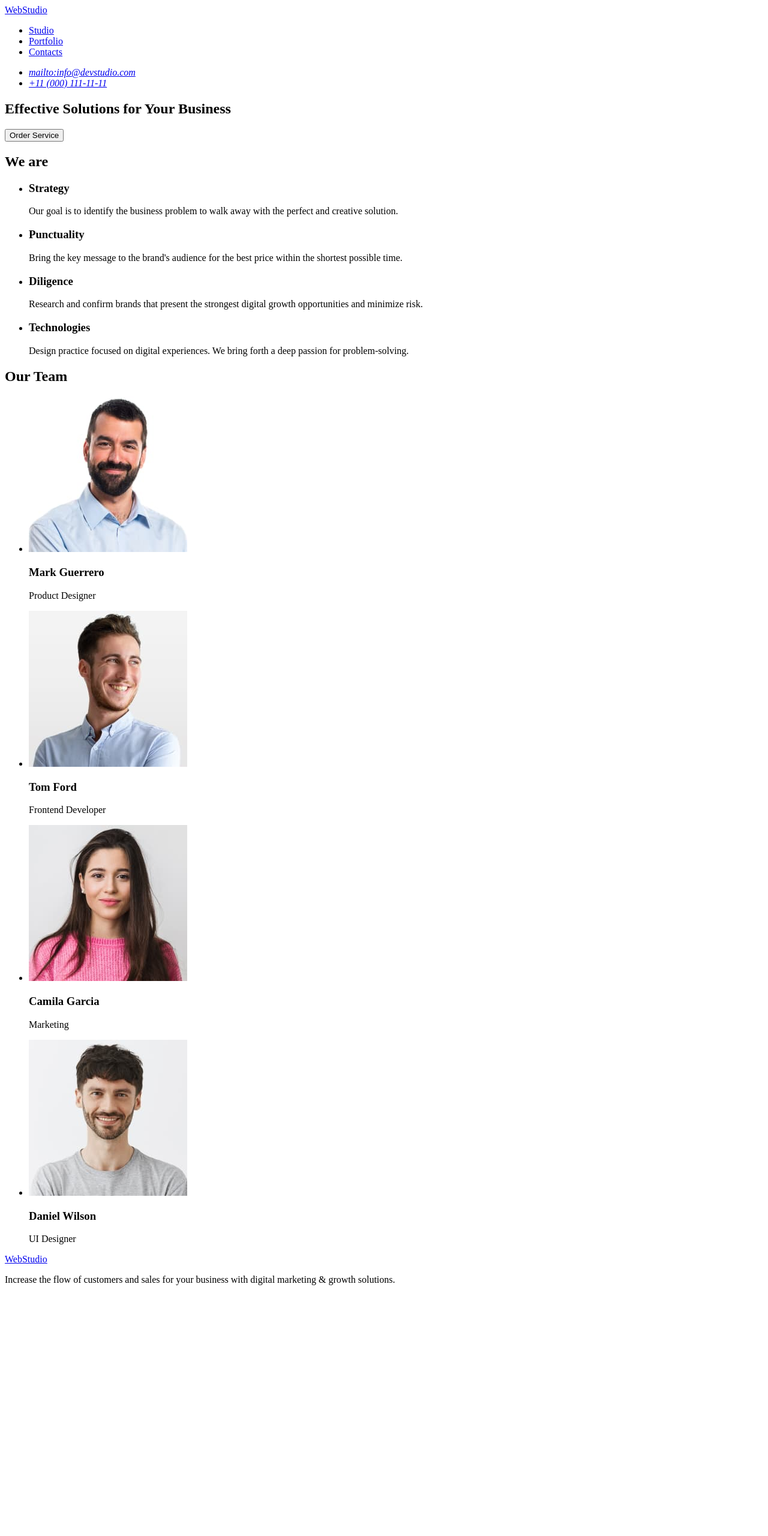
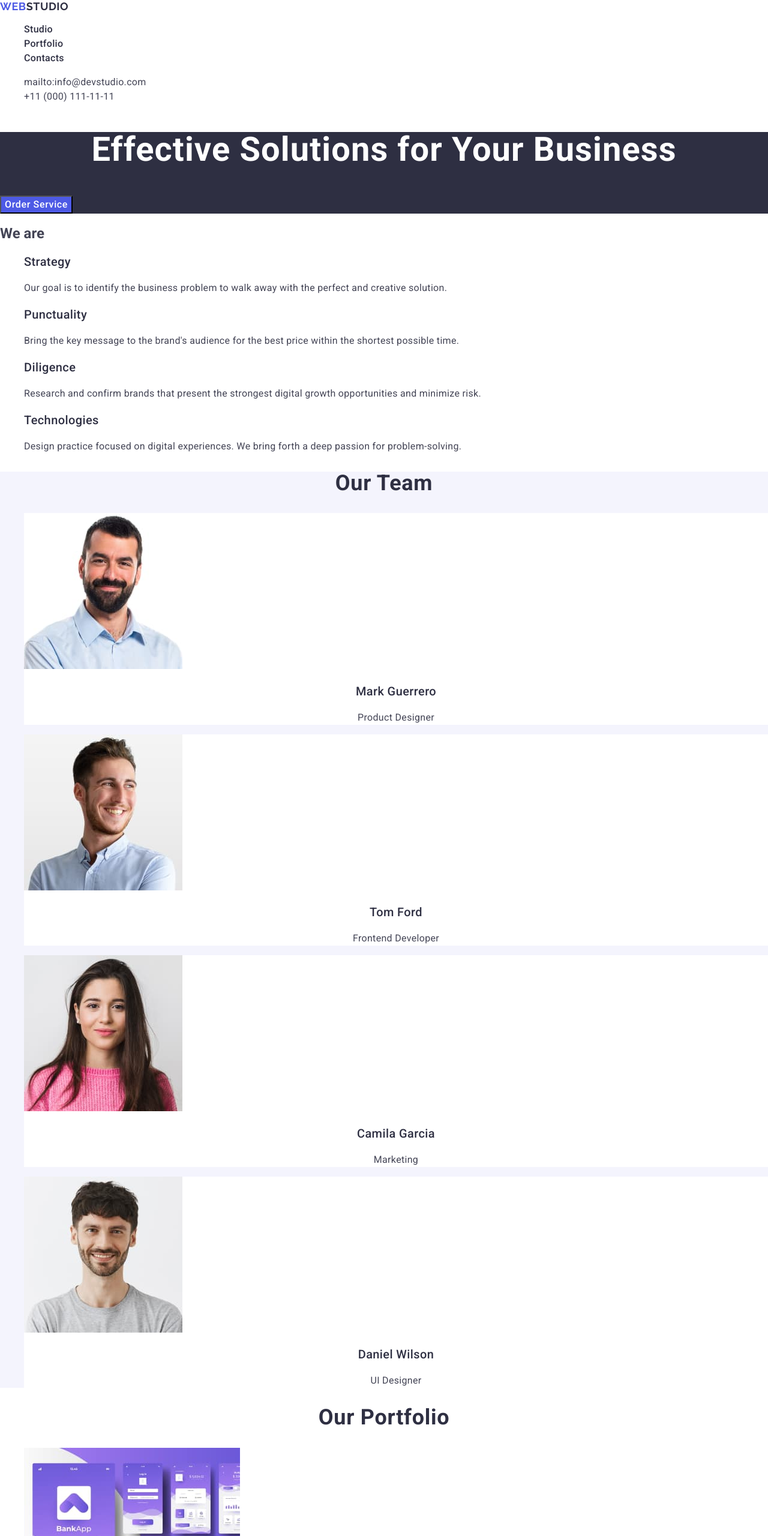
Before and after one commit to Blume98/WebStudio-Project-V2, a plain HTML site: page index.html in a window 1280 px wide. Shown: the top 2560 px of the page at 60% size. Before the commit the page ends 2158 px from the top, so only its background shows below. Drawn offline with Linux system fonts and the light colour scheme.

Commit message:
+1section and style text

```diff
--- a/index.html
+++ b/index.html
@@ -3,109 +3,203 @@
   <head>
     <meta charset="UTF-8" />
     <meta name="viewport" content="width=device-width, initial-scale=1.0" />
+    <link rel="stylesheet" href="./style/normalize.css" />
+    <link rel="stylesheet" href="./style/style.css" />
+    <link rel="preconnect" href="https://fonts.googleapis.com" />
+    <link rel="preconnect" href="https://fonts.gstatic.com" crossorigin />
+    <link
+      href="https://fonts.googleapis.com/css2?family=Raleway:wght@700;800&family=Roboto:wght@400;500;700&display=swap"
+      rel="stylesheet"
+    />
     <title>Document</title>
   </head>
   <body>
-    <header>
-      <nav>
-        <a href="./index.html">WebStudio</a>
-        <ul>
-          <li><a href="#">Studio</a></li>
-          <li><a href="#">Portfolio</a></li>
-          <li><a href="#">Contacts</a></li>
+    <header class="header">
+      <nav class="header-nav">
+        <a class="header-logo" href="./index.html"
+          >Web<span class="span-logo">Studio</span></a
+        >
+        <ul class="header-list">
+          <li class="header-list-item">
+            <a class="header-nav-link" href="./index.html">Studio</a>
+          </li>
+          <li class="header-list-item">
+            <a class="header-nav-link" href="#">Portfolio</a>
+          </li>
+          <li class="header-list-item">
+            <a class="header-nav-link" href="#">Contacts</a>
+          </li>
         </ul>
       </nav>
-      <address>
-        <ul>
-          <li>
-            <a href="mailto:info@devstudio.com">mailto:info@devstudio.com</a>
+      <address class="adress">
+        <ul class="adress-list">
+          <li class="adress-item">
+            <a class="adress-link" href="mailto:info@devstudio.com"
+              >mailto:info@devstudio.com</a
+            >
           </li>
-          <li>
-            <a href="tel:+11(000)1111111">+11 (000) 111-11-11</a>
+          <li class="adress-item">
+            <a class="adress-link" href="tel:+11(000)1111111"
+              >+11 (000) 111-11-11</a
+            >
           </li>
         </ul>
       </address>
     </header>
     <main>
-      <section>
-        <h1>Effective Solutions for Your Business</h1>
-        <button type="button">Order Service</button>
+      <section class="hero">
+        <h1 class="hero-title">Effective Solutions for Your Business</h1>
+        <button class="hero-btn" type="button">Order Service</button>
       </section>
-      <section>
-        <h2>We are</h2>
-        <ul>
-          <li>
-            <h3>Strategy</h3>
-            <p>
+      <section class="about">
+        <h2 class="about-title">We are</h2>
+        <ul class="about-list">
+          <li class="about-item">
+            <h3 class="about-subtitle">Strategy</h3>
+            <p class="about-text">
               Our goal is to identify the business problem to walk away with the
               perfect and creative solution.
             </p>
           </li>
-          <li>
-            <h3>Punctuality</h3>
-            <p>
+          <li class="about-item">
+            <h3 class="about-subtitle">Punctuality</h3>
+            <p class="about-text">
               Bring the key message to the brand's audience for the best price
               within the shortest possible time.
             </p>
           </li>
-          <li>
-            <h3>Diligence</h3>
-            <p>
+          <li class="about-item">
+            <h3 class="about-subtitle">Diligence</h3>
+            <p class="about-text">
               Research and confirm brands that present the strongest digital
               growth opportunities and minimize risk.
             </p>
           </li>
-          <li>
-            <h3>Technologies</h3>
-            <p>
+          <li class="about-item">
+            <h3 class="about-subtitle">Technologies</h3>
+            <p class="about-text">
               Design practice focused on digital experiences. We bring forth a
               deep passion for problem-solving.
             </p>
           </li>
         </ul>
       </section>
-      <section>
-        <h2>Our Team</h2>
-        <ul>
-          <li>
+      <section class="team">
+        <h2 class="team-title">Our Team</h2>
+        <ul class="team-list">
+          <li class="team-item">
             <img
               src="images/imgMark.jpg"
               alt="photo-Mark Guerrero"
               width="264"
+              class="team-img"
             />
-            <h3>Mark Guerrero</h3>
-            <p>Product Designer</p>
+            <h3 class="team-name">Mark Guerrero</h3>
+            <p class="team-text">Product Designer</p>
           </li>
-          <li>
-            <img src="images/imgFord.jpg" alt="photo-Tom Ford" width="264" />
-            <h3>Tom Ford</h3>
-            <p>Frontend Developer</p>
+          <li class="team-item">
+            <img
+              src="images/imgFord.jpg"
+              alt="photo-Tom Ford"
+              width="264"
+              class="team-img"
+            />
+            <h3 class="team-name">Tom Ford</h3>
+            <p class="team-text">Frontend Developer</p>
           </li>
-          <li>
+          <li class="team-item">
             <img
               src="images/imgCamila.jpg"
               alt="photo-Camila Garcia"
               width="264"
+              class="team-img"
             />
-            <h3>Camila Garcia</h3>
-            <p>Marketing</p>
+            <h3 class="team-name">Camila Garcia</h3>
+            <p class="team-text">Marketing</p>
           </li>
-          <li>
+          <li class="team-item">
             <img
               src="images/imgWillson.jpg"
               alt="photo-Daniel Wilson"
               width="264"
+              class="team-img"
             />
-            <h3>Daniel Wilson</h3>
-            <p>UI Designer</p>
+            <h3 class="team-name">Daniel Wilson</h3>
+            <p class="team-text">UI Designer</p>
           </li>
         </ul>
       </section>
-      <section></section>
+      <section class="portfolio">
+        <h2 class="portfolio-title">Our Portfolio</h2>
+        <ul class="portfolio-list">
+          <li class="portfolio-item">
+            <img
+              src="./images/Portfolio/imgPortfolio-5.jpg"
+              alt="Banking App"
+              width="360"
+              class="portfolio-img"
+            />
+            <h3 class="portfolio-subtitle">Banking App</h3>
+            <p class="portfolio-text">App</p>
+          </li>
+          <li class="portfolio-item">
+            <img
+              src="./images/Portfolio/imgPortfolio-4.jpg"
+              alt="Cashless Payment"
+              width="360"
+              class="portfolio-img"
+            />
+            <h3 class="portfolio-subtitle">Cashless Payment</h3>
+            <p class="portfolio-text">Marketing</p>
+          </li>
+          <li class="portfolio-item">
+            <img
+              src="./images/Portfolio/imgPortfolio-3.jpg"
+              alt="Meditation App"
+              width="360"
+              class="portfolio-img"
+            />
+            <h3 class="portfolio-subtitle">Meditation App</h3>
+            <p class="portfolio-text">App</p>
+          </li>
+          <li class="portfolio-item">
+            <img
+              src="./images/Portfolio/imgPortfolio-2.jpg"
+              alt="Taxi Service"
+              width="360"
+              class="portfolio-img"
+            />
+            <h3 class="portfolio-subtitle">Taxi Service</h3>
+            <p class="portfolio-text">Marketing</p>
+          </li>
+          <li class="portfolio-item">
+            <img
+              src="./images/Portfolio/imgPortfolio-1.jpg"
+              alt="Screen Illustrations"
+              width="360"
+              class="portfolio-img"
+            />
+            <h3 class="portfolio-subtitle">Screen Illustrations</h3>
+            <p class="portfolio-text">Design</p>
+          </li>
+          <li class="portfolio-item">
+            <img
+              src="./images/Portfolio/imgPortfolio.jpg"
+              alt="Online Courses"
+              width="360"
+              class="portfolio-img"
+            />
+            <h3 class="portfolio-subtitle">Online Courses</h3>
+            <p class="portfolio-text">Marketing</p>
+          </li>
+        </ul>
+      </section>
     </main>
-    <footer>
-      <a href="./index.html">WebStudio</a>
-      <p>
+    <footer class="footer">
+      <a class="footer-logo" href="./index.html"
+        >Web<span class="footer-span">Studio</span></a
+      >
+      <p class="footer-text">
         Increase the flow of customers and sales for your business with digital
         marketing & growth solutions.
       </p>
--- /dev/null
+++ b/style/style.css
@@ -0,0 +1,220 @@
+body {
+  font-family: "Roboto", sans-serif;
+  background-color: #ffffff;
+  color: #434455;
+}
+
+a {
+  text-decoration: none;
+}
+
+ul {
+  list-style: none;
+}
+
+/* --------------Header---------- */
+.header {
+}
+.header-nav {
+}
+
+.header-logo {
+  color: var(--IRIS, #4d5ae5);
+  font-family: "Raleway", sans-serif;
+  font-size: 18px;
+  font-style: normal;
+  font-weight: 700;
+  line-height: 1.17; /* 116.667% */
+  letter-spacing: 0.03em;
+  text-transform: uppercase;
+}
+
+.span-logo {
+  color: var(--IRIS, #2e2f42);
+}
+
+.header-list {
+}
+.header-list-item {
+}
+.header-nav-link {
+  color: var(--NAVY-BLUE, #2e2f42);
+  font-family: Roboto;
+  font-size: 16px;
+  font-weight: 500;
+  line-height: 1.5; /* 150% */
+  letter-spacing: 0.02em;
+}
+
+.header-nav-link:hover,
+.header-nav-link:focus {
+  color: #404bbf;
+}
+
+.adress {
+  font-style: normal;
+}
+
+.adress-list {
+}
+.adress-item {
+}
+.adress-link {
+  color: var(--SLATE, #434455);
+  font-family: Roboto;
+  font-size: 16px;
+  font-weight: 400;
+  line-height: 1.5; /* 150% */
+  letter-spacing: 0.02em;
+}
+
+.adress-link:hover,
+.adress-link:focus {
+  color: #404bbf;
+}
+
+/* -------------------------- */
+/* -----------Hero----------- */
+.hero {
+  background-color: var(--NAVY-BLUE, #2e2f42);
+}
+.hero-title {
+  color: var(--WHITE, #ffffff);
+  text-align: center;
+  font-size: 56px;
+  font-weight: 700;
+  line-height: 1.07; /* 107.143% */
+  letter-spacing: 0.02em;
+}
+.hero-btn {
+  background-color: #4d5ae5;
+  color: var(--WHITE, #ffffff);
+  font-family: "Roboto", sans-serif;
+  font-size: 16px;
+  font-weight: 500;
+  line-height: 1.5; /* 150% */
+  letter-spacing: 0.04em;
+  cursor: pointer;
+}
+.hero-btn:hover,
+.hero-btn:focus {
+  background-color: #404bbf;
+}
+/* -------------------------- */
+/* -----------WeAre----------- */
+.about {
+}
+.about-title {
+}
+.about-list {
+}
+.about-item {
+}
+.about-subtitle {
+  color: var(--NAVY-BLUE, #2e2f42);
+  font-size: 20px;
+  font-weight: 500;
+  line-height: 1.2; /* 120% */
+  letter-spacing: 0.02em;
+}
+.about-text {
+  color: var(--SLATE, #434455);
+  font-size: 16px;
+  line-height: 1.5; /* 150% */
+  letter-spacing: 0.02em;
+}
+/* -------------------------- */
+/* -----------Team----------- */
+.team {
+  background-color: #f4f4fd;
+}
+.team-title {
+  color: var(--NAVY-BLUE, #2e2f42);
+  text-align: center;
+  font-size: 36px;
+  font-weight: 700;
+  line-height: 1.11; /* 111.111% */
+  letter-spacing: 0.02em;
+  text-transform: capitalize;
+}
+.team-list {
+}
+.team-item {
+  background-color: #ffffff;
+}
+.team-img {
+}
+.team-name {
+  color: var(--NAVY-BLUE, #2e2f42);
+  text-align: center;
+  font-size: 20px;
+  font-weight: 500;
+  line-height: 1.2; /* 120% */
+  letter-spacing: 0.02em;
+}
+.team-text {
+  color: var(--SLATE, #434455);
+  text-align: center;
+  font-size: 16px;
+  font-weight: 400;
+  line-height: 1.5; /* 150% */
+  letter-spacing: 0.02em;
+}
+/* -------------------------- */
+/* -----------Portfolio----------- */
+.portfolio {
+}
+.portfolio-title {
+  color: var(--NAVY-BLUE, #2e2f42);
+  text-align: center;
+  font-size: 36px;
+  font-weight: 700;
+  line-height: 1.11; /* 111.111% */
+  letter-spacing: 0.02em;
+  text-transform: capitalize;
+}
+.portfolio-list {
+}
+.portfolio-item {
+}
+.portfolio-img {
+}
+.portfolio-subtitle {
+  color: var(--NAVY-BLUE, #2e2f42);
+  font-size: 20px;
+  font-weight: 500;
+  line-height: 1.2; /* 120% */
+  letter-spacing: 0.02em;
+}
+.portfolio-text {
+  color: var(--SLATE, #434455);
+  font-size: 16px;
+  font-weight: 400;
+  line-height: 1.5; /* 150% */
+  letter-spacing: 0.02em;
+}
+/* -------------------------- */
+/* -----------Footer----------- */
+.footer {
+  background-color: var(--NAVY-BLUE, #2e2f42);
+}
+.footer-logo {
+  color: var(--CLOUD, #4d5ae5);
+  font-family: "Raleway", sans-serif;
+  font-size: 18px;
+  font-style: normal;
+  font-weight: 700;
+  line-height: 1.17; /* 116.667% */
+  letter-spacing: 0.03em;
+  text-transform: uppercase;
+}
+
+.footer-span {
+  color: var(--IRIS, #f4f4fd);
+}
+.footer-text {
+  color: var(--CLOUD, #f4f4fd);
+  font-size: 16px;
+  line-height: 1.5; /* 150% */
+  letter-spacing: 0.02em;
+}
```
Also changed, not shown: images/Portfolio/imgPortfolio-1.jpg (added), images/Portfolio/imgPortfolio-2.jpg (added), images/Portfolio/imgPortfolio-3.jpg (added), images/Portfolio/imgPortfolio-4.jpg (added), images/Portfolio/imgPortfolio-5.jpg (added), images/Portfolio/imgPortfolio.jpg (added), style/normalize.css (added).
